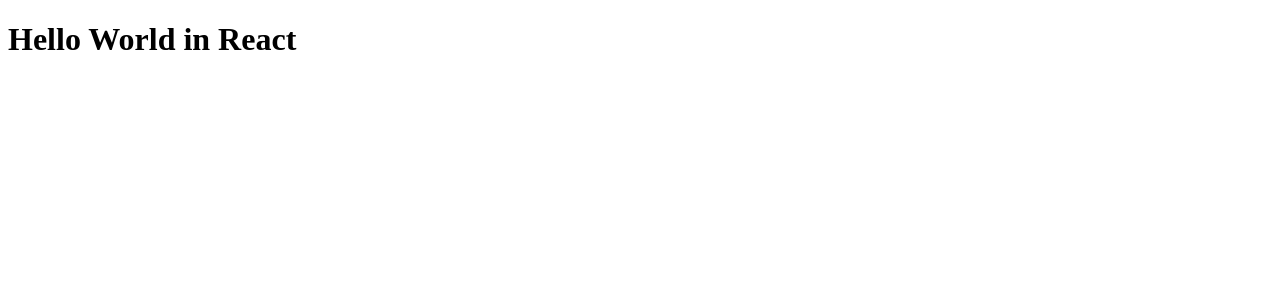
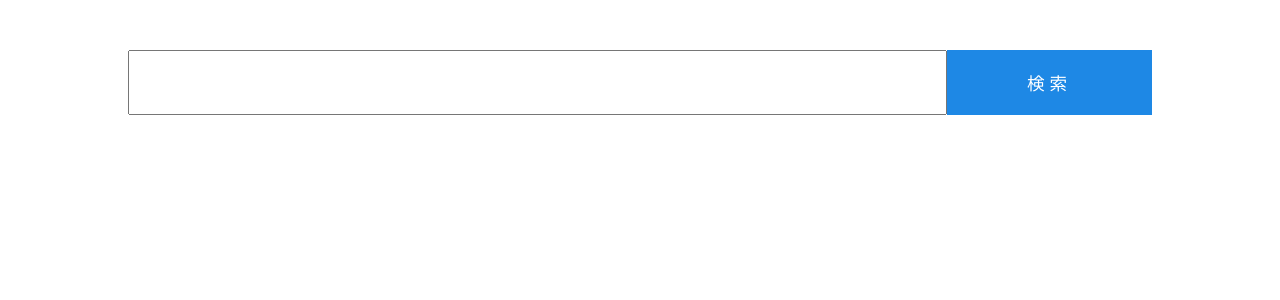
Before and after one commit to shodayuki/react-music-app, a React (Vite) app: page / in a window 1280 px wide. Shown: the top 300 px of the page. Built offline with nearby package versions, Linux system fonts and the light colour scheme.

Commit message:
検索画面フォーム実装

```diff
--- a/src/components/App.jsx
+++ b/src/components/App.jsx
@@ -2,6 +2,13 @@ import React from "react";
 
 export default class App extends React.Component {
   render() {
-    return <h1>Hello World in React</h1>;
+    return (
+      <div>
+        <div className="search-area">
+          <input type="text" className="search-input" />
+          <button className="search-button">検索</button>
+        </div>
+      </div>
+    );
   }
 }
--- /dev/null
+++ b/src/index.css
@@ -0,0 +1,48 @@
+body, html {
+  width: 100%;
+  height: 100%;
+}
+
+*,
+*::before,
+*::after {
+  padding: 0;
+  margin: 0;
+  box-sizing: border-box;
+}
+
+/**
+ * 検索上部のinput,button
+ */
+
+.search-area {
+  width: 80%;
+  margin: 50px auto;
+  display: flex;
+}
+
+.search-area .search-input {
+  width: 80%;
+  font-size: 1.6rem;
+  padding: 10px;
+  outline: none;
+}
+
+.search-area .search-input-rx {
+  width: 100%;
+  font-size: 1.6rem;
+  padding: 10px;
+  outline: none;
+}
+
+.search-area .search-button {
+  display: block;
+  outline: none;
+  border: none;
+  background-color: #1e88e5;
+  color: #fff;
+  width: 20%;
+  padding: 20px;
+  font-size: 1.1rem;
+  letter-spacing: 5px;
+}
--- a/src/index.html
+++ b/src/index.html
@@ -3,6 +3,7 @@
 <head>
   <meta charset="UTF-8">
   <meta name="viewport" content="width=device-width, initial-scale=1.0">
+  <link rel="stylesheet" href="./index.css">
   <title>music app</title>
 </head>
 <body>
```
